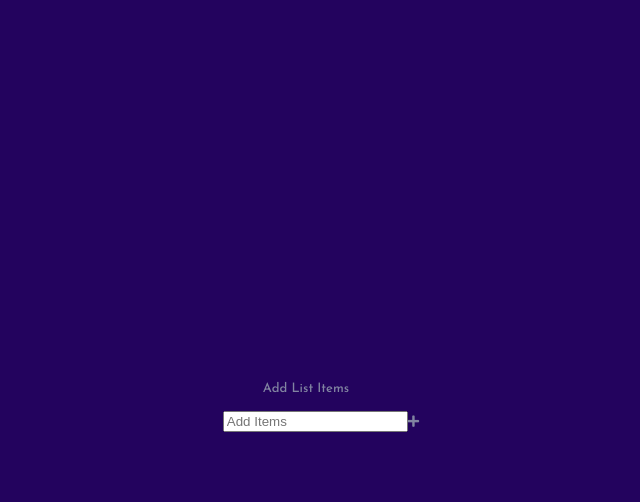
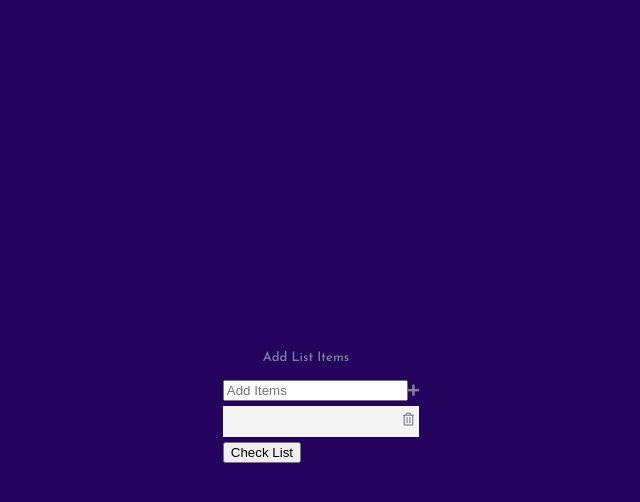
Before and after one commit to Alihaiderizvi/redux-todo-app, a React (Create React App) app: page / in a window 1280 px wide. Both pictures are taken after a click on the icon 732 px from the left and 421 px from the top of the page. Shown: the top 502 px of the page, without its empty margins (319-959 px from the left). Built offline with nearby package versions, Linux system fonts and the light colour scheme.

Commit message:
Phase 7: Delete Reducer

```diff
--- a/src/Redux/actions/Index.js
+++ b/src/Redux/actions/Index.js
@@ -9,9 +9,10 @@ export const addTodo = (data) => {
 		},
 	};
 };
-export const deleteTodo = () => {
+export const deleteTodo = (id) => {
 	return {
 		type: "DELETE_TODO",
+		id,
 	};
 };
 export const removeTodo = () => {
--- a/src/Redux/reducers/TodoReducer.js
+++ b/src/Redux/reducers/TodoReducer.js
@@ -20,6 +20,12 @@ const TodoReducer = (state = initialState, action) => {
 			};
 
 		case "DELETE_TODO":
+			const newList = state.list.filter((e) => e.id !== action.id);
+
+			return {
+				...state,
+				list: newList,
+			};
 
 		default:
 			return state;
--- a/src/components/Todo.js
+++ b/src/components/Todo.js
@@ -33,16 +33,24 @@ const Todo = () => {
 					</div>
 
 					<div className='showItems'>
-						{list.map((e) => {
+						{list.map((e) => (
 							<div className='eachItem' key={e.id}>
 								<h3>{e.data}</h3>
-								<i
-									className='far fa-trash-alt add-btn'
-									title='Delete Item'
-									onClick={() => dispatch(deleteTodo(e.id))}
-								></i>
-							</div>;
-						})}
+								<div className='todo-btn'>
+									<i
+										className='far fa-trash-alt add-btn'
+										title='Delete Item'
+										onClick={() => dispatch(deleteTodo(e.id))}
+									></i>
+								</div>
+							</div>
+						))}
+					</div>
+
+					<div className='showItems'>
+						<button className='btn effect04' data-sm-link-text='Remove All'>
+							<span>Check List</span>
+						</button>
 					</div>
 				</div>
 			</div>
--- a/src/components/todo.css
+++ b/src/components/todo.css
@@ -25,6 +25,14 @@ a:link,
 a:visited {
 	transition: color 0.15s ease 0s, border-color 0.15s ease 0s,
 		background-color 0.15s ease 0s;
+}
+.eachItem {
+	display: flex;
+	align-items: center;
+	justify-content: space-between;
+	padding: 0 5px;
+	background: #f4f4f4;
+	margin: 5px 0;
 }
 .container {
 	display: flex;
```
